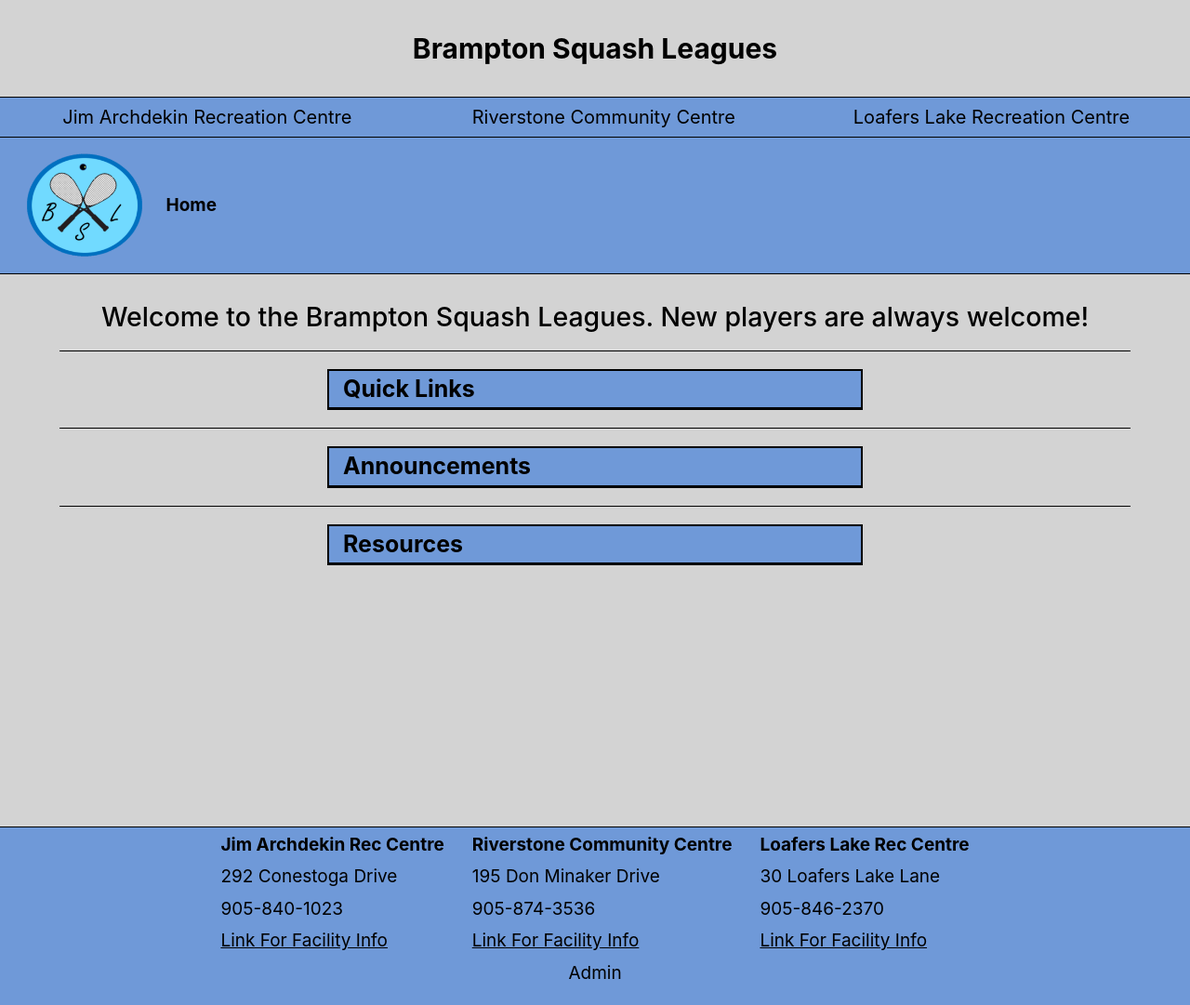
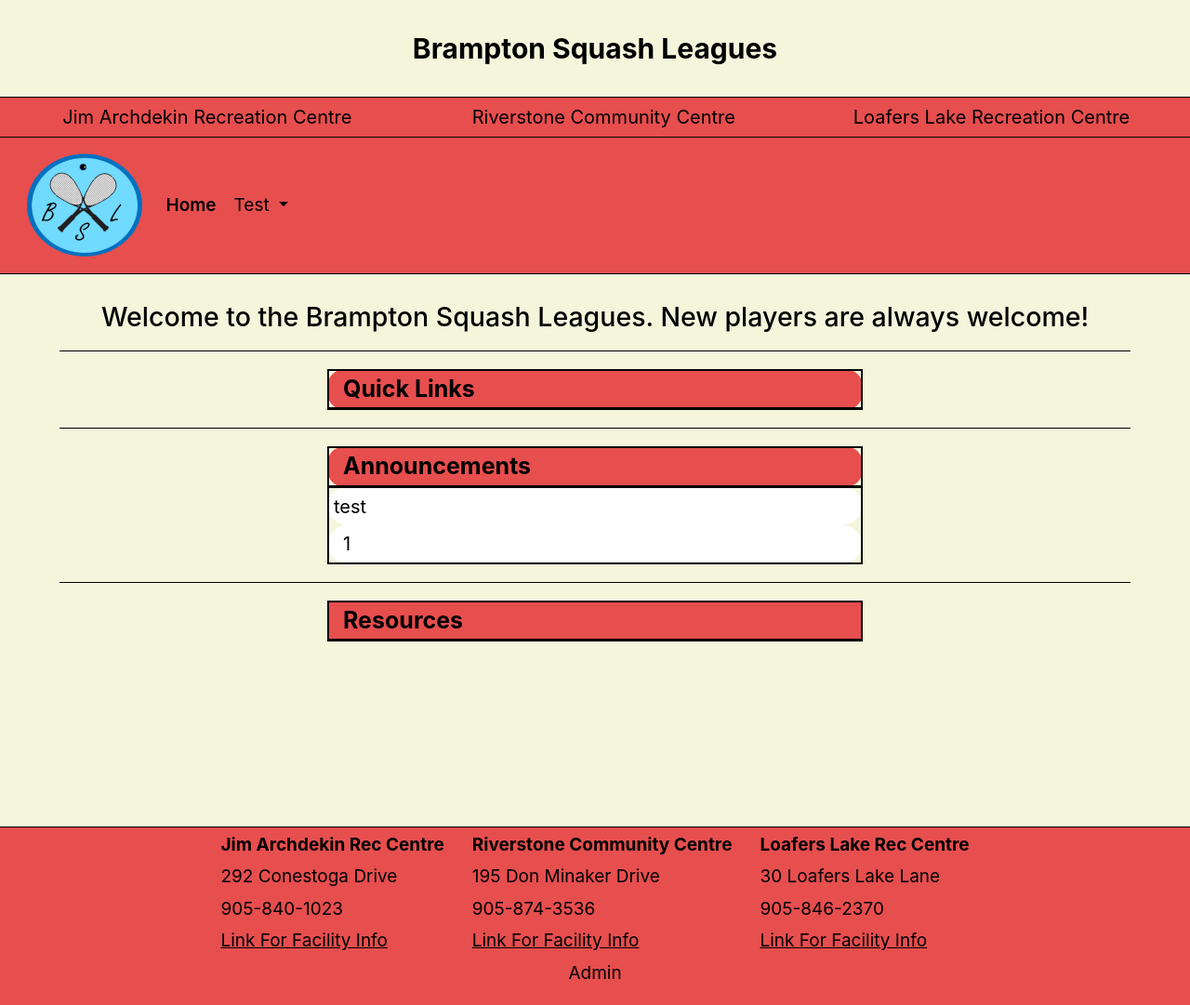
Before and after one commit to Siarnt/brampton-squash, a Flask app: page / in a window 1280 px wide. Shown: the whole page at 93% size. Run offline with Flask 2, Linux system fonts and the light colour scheme; data comes from the database, SQL or seed files in the repository; both versions use the stored data as it was after the commit; data that the repository does not hold is empty; some libraries are stand-ins or nearby versions.

Commit message:
changing resource link

```diff
--- a/app.py
+++ b/app.py
@@ -33,12 +33,13 @@
 app = Flask(__name__)
 load_dotenv()
 
-ENV = 'prod'
+ENV = 'dev'
 
 if ENV == 'dev':
-    app.debug = True
-    DB_NAME = "database.db"
-    app.config['SQLALCHEMY_DATABASE_URI'] = f'sqlite:///{DB_NAME}'
+        app.debug = True
+        DB_NAME = "database.db"
+        app.config['SQLALCHEMY_DATABASE_URI'] = f'sqlite:///{DB_NAME}'
+
 else:
     app.debug = False
     data_base_url = os.getenv("database_link")
@@ -91,12 +92,20 @@
 
 @app.route('/',methods=['GET','POST'])
 def home():
-    page_title = 'Brampton Squash'
-    announcement_items = Announcements.query.order_by(Announcements.rank)
-    leagues = League_Information.query.order_by(League_Information.league_number)
-    resources = Resources.query.order_by(Resources.rank)
-    quick_links = Quick_Links.query.order_by(Quick_Links.rank)
-    return render_template("home.html",page_title=page_title, user=current_user,announcement_items=announcement_items,leagues=leagues,resources=resources,quick_links=quick_links)
+    try:
+        page_title = 'Brampton Squash'
+        announcement_items = Announcements.query.order_by(Announcements.rank)
+        leagues = League_Information.query.order_by(League_Information.league_number)
+        resources = Resources.query.order_by(Resources.rank)
+        quick_links = Quick_Links.query.order_by(Quick_Links.rank)
+        return render_template("home.html",page_title=page_title, user=current_user,announcement_items=announcement_items,leagues=leagues,resources=resources,quick_links=quick_links)
+    except:
+        redirect('/error')
+
+@app.route('/error',methods=['GET','POST'])
+def error():
+    page_title = 'Brampton Squash - Site Error'
+    return render_template("error.html", page_title=page_title)
 
 # >>>> ADMIN SECTION <<<<
 
@@ -721,4 +730,4 @@
 # >>>> ACTUALLY RUNNING THE APP <<<<
 
 if __name__ == '__main__':
-    app.run(host='192.168.0.20')
+    app.run(host='192.168.56.1')
--- a/static/styles.css
+++ b/static/styles.css
@@ -7,12 +7,12 @@
     height: fit-content;
 }
 body {
-    background-color: lightgray;
+    background-color: beige;
     margin:0;
     padding:0;
 }
 header {
-    background-color: rgb(111, 153, 216);
+    background-color: rgb(231, 78, 78);
     border-bottom: 1px solid black;
 }
 h5 {
@@ -32,10 +32,11 @@
 /* NAV BAR */
 
 #drop-menu a:hover {
-    color: blue;
+    color: black;
+    font-weight: bold;
 }
 .dropdown-menu a:hover  {
-    color: blue;
+    color: black;
 }
 .dropdown-menu {
     background-color: white;
@@ -48,7 +49,7 @@
     height: auto;
 }
 #home-label {
-    font-weight: bold;
+    font-weight: 600;
 }
 .top-banner-table {
     text-align: center;
@@ -61,11 +62,11 @@
 
 }
 .top-header {
-    background-color: lightgray;
+    background-color: beige;
     border-bottom: 1px solid black;
 }
 .bottom-header {
-    background-color: rgb(111, 153, 216);
+    background-color: rgb(231, 78, 78);
 }
 .top-banner-table th {
     text-align: center;
@@ -93,6 +94,7 @@
     float: right;
     width: 100%;
     display: block;
+
 }
 .table-announcement {
     border-top: 2px solid;
@@ -101,19 +103,24 @@
     border-left: 2px solid;
     min-width: 50%;
     max-width: 90%;
+    border-radius: 5px 5px 5px 5px;
 }
 .table-announcement th {
     font-weight: bold;
     font-size: 25px;
     border-bottom: 3px solid;
-    background-color: rgb(111, 153, 216);
+    background-color: rgb(231, 78, 78);
     border-spacing: 1px;
     padding-left: 2px;
+    border-radius: 15px 15px 15px 15px;
+    overflow: hidden;
 }
 .table-announcement td {
     background-color: white;
     font-size: 20px;
     padding: 5px;
+    border-radius: 30px 30px 30px 30px;
+
 }
 
 .resources {
@@ -134,7 +141,7 @@
     font-weight: bold;
     font-size: 25px;
     border-bottom: 3px solid;
-    background-color: rgb(111, 153, 216);
+    background-color: rgb(231, 78, 78);
     border-spacing: 1px;
     padding-left: 2px;
 }
@@ -162,7 +169,7 @@
     height: fit-content;
     margin-top: 150px;
     clear: both;
-    background-color: rgb(111, 153, 216);
+    background-color: rgb(231, 78, 78);
     bottom:0;
     position: relative;
     border-top: 1px solid black;
@@ -202,7 +209,7 @@
     font-weight: bold;
     font-size: 25px;
     border-bottom: 3px solid;
-    background-color: rgb(111, 153, 216);
+    background-color: rgb(231, 78, 78);
     border-spacing: 15px;
     padding-left: 2px;
     border-top: 2px solid;
--- a/templates/home.html
+++ b/templates/home.html
@@ -55,7 +55,7 @@
             <td style="padding-left: 15px">{{ resource.description }}</td>
         </tr>
         <tr style="border-bottom: 1px solid;">
-            <td style="padding-left: 15px"><a href="{{ resource.link }}" target="blank">Link To Resource</a></td>
+            <td style="padding-left: 15px"><a href="{{ resource.link }}" target="blank">{{ resource.link }}</a></td>
         </tr>
         {% endfor %}
     </table>
```
Also changed, not shown: database.db (added).
